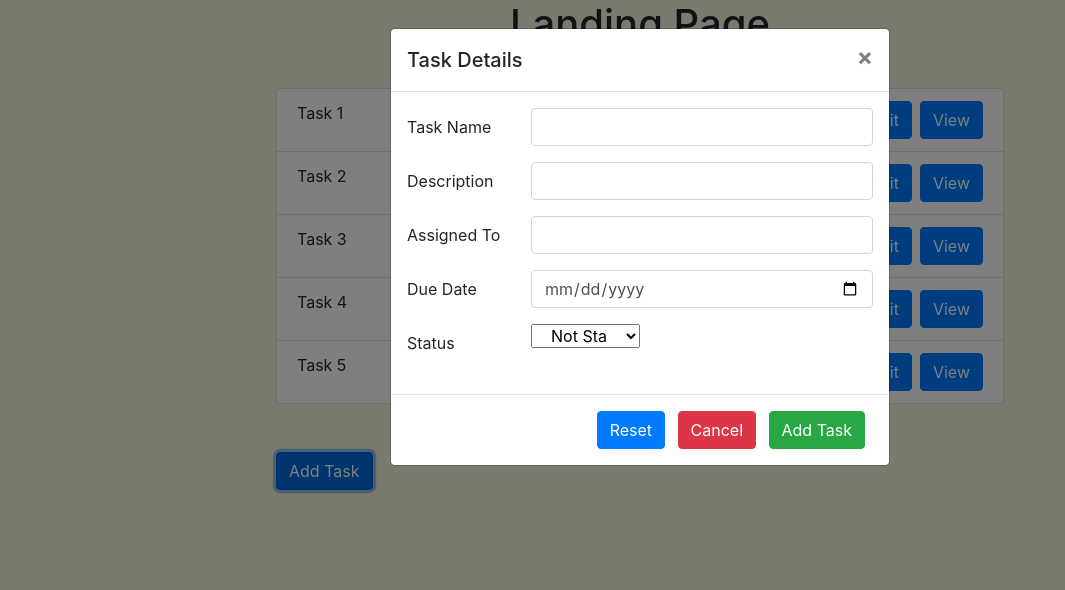
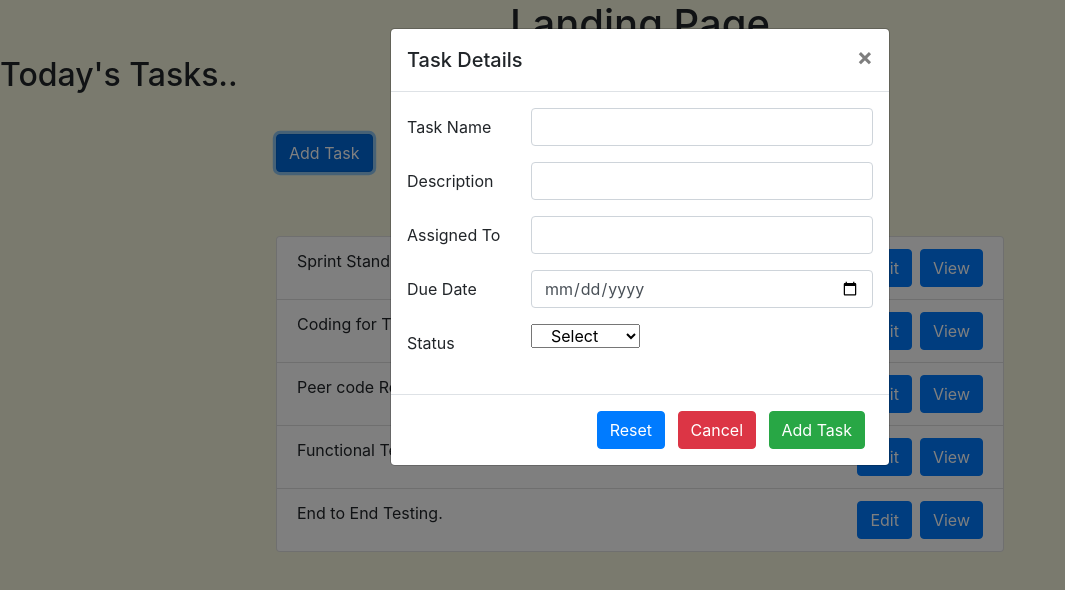
Before and after one commit to Pari184/TaskPlanner, a plain HTML site: page index.html in a window 1280 px wide. Both pictures are taken after a click on the button "Add Task". Shown: the whole page, without its empty margins (0-1065 px from the left). Drawn offline with nearby package versions, Linux system fonts and the light colour scheme.

Commit message:
changed the task names

```diff
--- a/index.html
+++ b/index.html
@@ -11,15 +11,83 @@
 
 <body>
     <h1>Landing Page</h1>
+    <h2>Today's Tasks..</h2>
     <div class="outside">
         <div class="container ">
+            <!-- functionalities for the Add Task-->
+            <button class="btn btn-primary mb-5" data-toggle="modal" data-target="#addModal">Add Task</button>
+            <div class="modal fade" id="addModal">
+                <div class="modal-dialog">
+                    <div class="modal-content">
+                        <div class="modal-header">
+                            <h5 class="modal-title">Task Details</h5>
+                            <button type="button" class="close" data-dismiss="modal">
+                             <span aria-hidden="true">&times;</span>
+                         </button>
+                        </div>
+                        <div class="modal-body">
+
+                            <form>
+                                <div class="form-group row">
+                                    <label class="col-sm-3 col-form-label" for="taskname">Task Name</label>
+                                    <div class="col-sm-9">
+                                        <input type="text" class="form-control" id="taskname">
+                                    </div>
+                                </div>
+
+                                <div class="form-group row">
+                                    <label class="col-sm-3 col-form-label" for="taskdescription">Description</label>
+                                    <div class="col-sm-9">
+                                        <input type="textarea" class="form-control" id="textdescription">
+                                    </div>
+                                </div>
+
+                                <div class="form-group row">
+                                    <label class="col-sm-3 col-form-label" for="assignedto">Assigned To</label>
+                                    <div class="col-sm-9">
+                                        <input type="dropdown" class="form-control" id="assignedto">
+                                    </div>
+                                </div>
+
+                                <div class="form-group row">
+                                    <label class="col-sm-3 col-form-label" for="duedate">Due Date</label>
+                                    <div class="col-sm-9">
+                                        <input type="date" class="form-control" id="duedate">
+                                    </div>
+                                </div>
+                                <div class="form-group row">
+                                    <label class="col-sm-3 col-form-label" for="status">Status</label>
+                                    <div class="col-sm-6">
+                                        <select id="status" name="status" class="col-sm-6">
+                                            <option value="notstarted">Select</option>
+                                             <option value="notstarted">Not Started</option>
+                                             <option value="inprogress">In Progress</option>
+                                             <option value="invalid">Invalid</option>
+                                             <option value="completed">Completed</option>
+                                         </select>
+                                    </div>
+                                </div>
+
+                            </form>
+                        </div>
+                        <div class="modal-footer">
+                            <div class="modal-footer-group">
+                                <button class="btn btn-primary mr-2">Reset</button>
+                                <button class="btn btn-danger mr-2" data-dismiss="modal">Cancel</button>
+                                <button class="btn btn-success mr-2">Add Task</button>
+                            </div>
+                        </div>
+                    </div>
+                </div>
+            </div>
             <!-- functionalities for the view Task1-->
-            <ul class="list-group">
-                <li class="list-group-item">Task 1
+            <ul class="list-group mt-3">
+                <li class="list-group-item">Sprint Stand-up Meeting
 
                     <button class="btn btn-primary" type="button" data-toggle="collapse" data-target="#collapseExample1" aria-expanded="false" aria-controls="collapseExample1">View
 
                 </button>
+
                     <div class="collapse" id="collapseExample1">
                         <div class="card card-body">
                             <form>
@@ -86,6 +154,7 @@
                                             <label class="col-sm-3 col-form-label" for="status">Status</label>
                                             <div class="col-sm-6">
                                                 <select id="status" name="status" class="col-sm-6">
+                                                    <option value="notstarted">Select</option>
                                                     <option value="notstarted">Not Started</option>
                                                     <option value="inprogress">In Progress</option>
                                                     <option value="invalid">Invalid</option>
@@ -98,7 +167,7 @@
                                 </div>
                                 <div class="modal-footer">
                                     <div class="modal-footer-group">
-                                        <button class="btn btn-danger mr-2" data-dismiss="modal">Cancel</button>
+                                        <button class="btn btn-danger mr-2" data-dismiss="modal">Delete</button>
                                         <button class="btn btn-success mr-2">Save</button>
 
 
@@ -110,7 +179,7 @@
 
                 </li>
                 <!-- functionalities for the View Task2-->
-                <li class="list-group-item">Task 2
+                <li class="list-group-item">Coding for Ticket 1
                     <button class="btn btn-primary" type="button" data-toggle="collapse" data-target="#collapseExample2" aria-expanded="false" aria-controls="collapseExample2">View
 
                     </button>
@@ -180,6 +249,7 @@
                                             <label class="col-sm-3 col-form-label" for="status">Status</label>
                                             <div class="col-sm-6">
                                                 <select id="status" name="status" class="col-sm-6">
+                                                    <option value="notstarted">Select</option>
                                                         <option value="notstarted">Not Started</option>
                                                         <option value="inprogress">In Progress</option>
                                                         <option value="invalid">Invalid</option>
@@ -192,7 +262,7 @@
                                 </div>
                                 <div class="modal-footer">
                                     <div class="modal-footer-group">
-                                        <button class="btn btn-danger mr-2" data-dismiss="modal">Cancel</button>
+                                        <button class="btn btn-danger mr-2" data-dismiss="modal">Delete</button>
                                         <button class="btn btn-success mr-2">Save</button>
 
 
@@ -204,7 +274,7 @@
 
                 </li>
                 <!-- functionalities for the view Task3-->
-                <li class="list-group-item">Task 3
+                <li class="list-group-item">Peer code Review
                     <button class="btn btn-primary" type="button" data-toggle="collapse" data-target="#collapseExample3" aria-expanded="false" aria-controls="collapseExample3">View
 
                     </button>
@@ -274,6 +344,7 @@
                                             <label class="col-sm-3 col-form-label" for="status">Status</label>
                                             <div class="col-sm-6">
                                                 <select id="status" name="status" class="col-sm-6">
+                                                    <option value="notstarted">Select</option>
                                                         <option value="notstarted">Not Started</option>
                                                         <option value="inprogress">In Progress</option>
                                                         <option value="invalid">Invalid</option>
@@ -286,7 +357,7 @@
                                 </div>
                                 <div class="modal-footer">
                                     <div class="modal-footer-group">
-                                        <button class="btn btn-danger mr-2" data-dismiss="modal">Cancel</button>
+                                        <button class="btn btn-danger mr-2" data-dismiss="modal">Delete</button>
                                         <button class="btn btn-success mr-2">Save</button>
 
 
@@ -298,7 +369,7 @@
 
                 </li>
                 <!-- functionalities for the view Task4-->
-                <li class="list-group-item">Task 4
+                <li class="list-group-item">Functional Testing
                     <button class="btn btn-primary" type="button" data-toggle="collapse" data-target="#collapseExample4" aria-expanded="false" aria-controls="collapseExample4">View
 
                     </button>
@@ -368,6 +439,7 @@
                                             <label class="col-sm-3 col-form-label" for="status">Status</label>
                                             <div class="col-sm-6">
                                                 <select id="status" name="status" class="col-sm-6">
+                                                    <option value="notstarted">Select</option>
                                                         <option value="notstarted">Not Started</option>
                                                         <option value="inprogress">In Progress</option>
                                                         <option value="invalid">Invalid</option>
@@ -380,7 +452,7 @@
                                 </div>
                                 <div class="modal-footer">
                                     <div class="modal-footer-group">
-                                        <button class="btn btn-danger mr-2" data-dismiss="modal">Cancel</button>
+                                        <button class="btn btn-danger mr-2" data-dismiss="modal">Delete</button>
                                         <button class="btn btn-success mr-2">Save</button>
 
 
@@ -392,7 +464,7 @@
 
                 </li>
                 <!--functionalities for view Task5-->
-                <li class="list-group-item">Task 5
+                <li class="list-group-item">End to End Testing.
                     <button class="btn btn-primary" type="button" data-toggle="collapse" data-target="#collapseExample5" aria-expanded="false" aria-controls="collapseExample5">View
 
                     </button>
@@ -462,6 +534,7 @@
                                             <label class="col-sm-3 col-form-label" for="status">Status</label>
                                             <div class="col-sm-6">
                                                 <select id="status" name="status" class="col-sm-6">
+                                                    <option value="notstarted">Select</option>
                                                         <option value="notstarted">Not Started</option>
                                                         <option value="inprogress">In Progress</option>
                                                         <option value="invalid">Invalid</option>
@@ -474,7 +547,7 @@
                                 </div>
                                 <div class="modal-footer">
                                     <div class="modal-footer-group">
-                                        <button class="btn btn-danger mr-2" data-dismiss="modal">Cancel</button>
+                                        <button class="btn btn-danger mr-2" data-dismiss="modal">Delete</button>
                                         <button class="btn btn-success mr-2">Save</button>
 
 
@@ -486,71 +559,7 @@
 
                 </li>
             </ul>
-            <!-- functionalities for the Add Task-->
-            <button class="btn btn-primary mt-5" data-toggle="modal" data-target="#addModal">Add Task</button>
-            <div class="modal fade" id="addModal">
-                <div class="modal-dialog">
-                    <div class="modal-content">
-                        <div class="modal-header">
-                            <h5 class="modal-title">Task Details</h5>
-                            <button type="button" class="close" data-dismiss="modal">
-                            <span aria-hidden="true">&times;</span>
-                        </button>
-                        </div>
-                        <div class="modal-body">
 
-                            <form>
-                                <div class="form-group row">
-                                    <label class="col-sm-3 col-form-label" for="taskname">Task Name</label>
-                                    <div class="col-sm-9">
-                                        <input type="text" class="form-control" id="taskname">
-                                    </div>
-                                </div>
-
-                                <div class="form-group row">
-                                    <label class="col-sm-3 col-form-label" for="taskdescription">Description</label>
-                                    <div class="col-sm-9">
-                                        <input type="textarea" class="form-control" id="textdescription">
-                                    </div>
-                                </div>
-
-                                <div class="form-group row">
-                                    <label class="col-sm-3 col-form-label" for="assignedto">Assigned To</label>
-                                    <div class="col-sm-9">
-                                        <input type="dropdown" class="form-control" id="assignedto">
-                                    </div>
-                                </div>
-
-                                <div class="form-group row">
-                                    <label class="col-sm-3 col-form-label" for="duedate">Due Date</label>
-                                    <div class="col-sm-9">
-                                        <input type="date" class="form-control" id="duedate">
-                                    </div>
-                                </div>
-                                <div class="form-group row">
-                                    <label class="col-sm-3 col-form-label" for="status">Status</label>
-                                    <div class="col-sm-6">
-                                        <select id="status" name="status" class="col-sm-6">
-                                            <option value="notstarted">Not Started</option>
-                                            <option value="inprogress">In Progress</option>
-                                            <option value="invalid">Invalid</option>
-                                            <option value="completed">Completed</option>
-                                        </select>
-                                    </div>
-                                </div>
-
-                            </form>
-                        </div>
-                        <div class="modal-footer">
-                            <div class="modal-footer-group">
-                                <button class="btn btn-primary mr-2">Reset</button>
-                                <button class="btn btn-danger mr-2" data-dismiss="modal">Cancel</button>
-                                <button class="btn btn-success mr-2">Add Task</button>
-                            </div>
-                        </div>
-                    </div>
-                </div>
-            </div>
         </div>
     </div>
 
```
